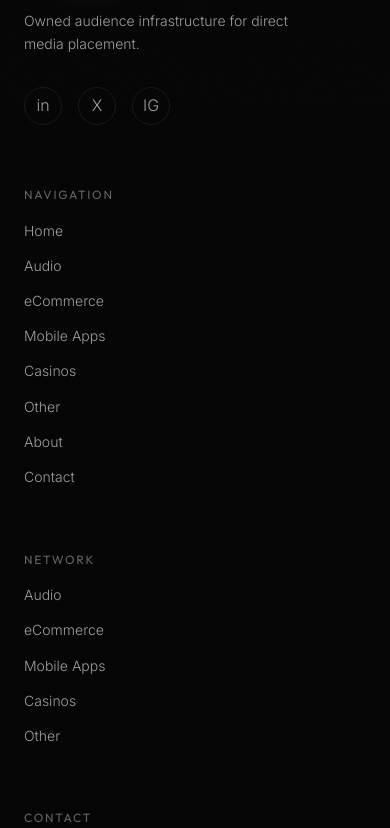
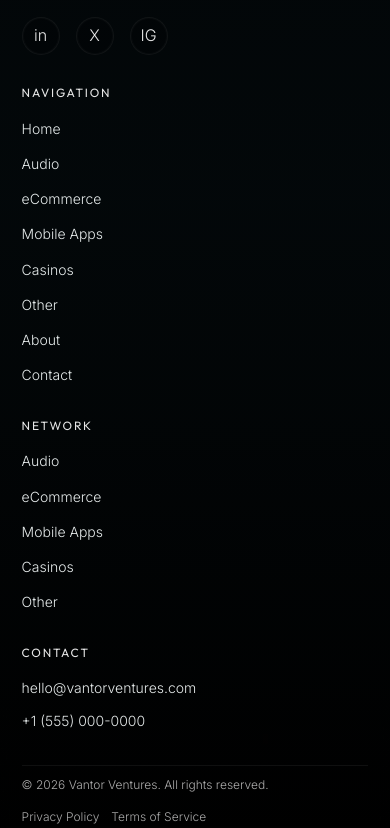
Before and after one commit to bimakrishnaproject/vantor, a Next.js app: page /case-studies/fashion-roas in a window 390 px wide. Shown: the part 2216-3044 px from the top of the page. Built offline with nearby package versions, Linux system fonts and the light colour scheme; no server answers.

Commit message:
refactor styles for improved responsiveness and visual consistency across components

```diff
--- a/src/components/homepage/ServicesSection.module.css
+++ b/src/components/homepage/ServicesSection.module.css
@@ -8,13 +8,17 @@
 
 /* Optional stadium light beams in the background */
 .section::before {
-  content: '';
+  content: "";
   position: absolute;
   top: -20%;
   left: 50%;
   width: 200%;
   height: 140%;
-  background: radial-gradient(ellipse at 50% 0%, rgba(0, 229, 255, 0.03) 0%, transparent 60%);
+  background: radial-gradient(
+    ellipse at 50% 0%,
+    rgba(0, 229, 255, 0.03) 0%,
+    transparent 60%
+  );
   transform: translateX(-50%);
   pointer-events: none;
   z-index: 0;
@@ -35,65 +39,24 @@
 
 .grid {
   display: grid;
-  grid-template-columns: 1fr;
+  grid-auto-flow: column;
+  grid-auto-columns: clamp(18rem, 24vw, 22rem);
   gap: var(--space-md);
   margin-top: var(--space-lg);
-}
-
-@media (min-width: 600px) {
-  .grid {
-    grid-template-columns: repeat(2, 1fr);
-  }
-}
-
-@media (min-width: 900px) {
-  .grid {
-    grid-template-columns: 2fr 1fr 1fr 1fr;
-    grid-template-rows: auto auto;
-    gap: 1.5rem;
-  }
-
-  .grid > *:nth-child(1) {
-    grid-row: 1 / span 2;
-  }
-
-  .grid > *:nth-child(2),
-  .grid > *:nth-child(3),
-  .grid > *:nth-child(4),
-  .grid > *:nth-child(5) {
-    grid-column: span 1;
-  }
-
-  .grid > *:nth-child(2) {
-    grid-column: 2 / span 2;
-  }
-}
-
-@media (max-width: 640px) {
-  .inner {
-    padding-inline: 0;
-  }
-
-  .heading {
-    padding-inline: var(--page-padding);
-  }
-
-  .grid {
-    grid-template-columns: none;
-    grid-auto-flow: column;
-    grid-auto-columns: minmax(82%, 82%);
-    gap: 1rem;
   overflow-x: auto;
+  overflow-y: hidden;
   overscroll-behavior-x: contain;
   scroll-snap-type: x mandatory;
   scroll-padding-inline: var(--page-padding);
-    padding: 1rem var(--page-padding) 2rem;
+  padding-bottom: var(--space-md);
+  align-items: stretch;
+  -webkit-overflow-scrolling: touch;
   scrollbar-width: thin;
   scrollbar-color: rgba(255, 255, 255, 0.18) transparent;
-    -webkit-overflow-scrolling: touch;
 }
 
 .grid > * {
+  height: 100%;
   scroll-snap-align: start;
 }
 
@@ -113,4 +76,19 @@
 .grid::-webkit-scrollbar-thumb:hover {
   background: rgba(255, 255, 255, 0.28);
 }
+
+@media (max-width: 640px) {
+  .inner {
+    padding-inline: 0;
   }
+
+  .heading {
+    padding-inline: var(--page-padding);
+  }
+
+  .grid {
+    grid-auto-columns: minmax(0, 82vw);
+    gap: 1rem;
+    padding: 1rem var(--page-padding) 2rem;
+  }
+}
--- a/src/components/layout/Footer.module.css
+++ b/src/components/layout/Footer.module.css
@@ -1,8 +1,12 @@
 .footer {
   width: 100%;
-  background: linear-gradient(to top, rgba(5, 5, 5, 0.96), rgba(5, 5, 5, 0.42));
-  border-top: 1px solid rgba(255, 255, 255, 0.05);
-  padding: var(--space-xl) 0 var(--space-md);
+  background: linear-gradient(180deg, rgba(2,6,8,0.98) 0%, rgba(3,8,10,0.94) 40%, rgba(0,0,0,0.88) 100%);
+  border-top: 1px solid rgba(0, 229, 255, 0.16);
+  padding: clamp(2rem, 5vh, 3.2rem) 0 clamp(1rem, 2.4vh, 1.4rem);
+  backdrop-filter: blur(8px);
+  -webkit-backdrop-filter: blur(8px);
+  box-shadow: 0 -18px 48px rgba(0,0,0,0.6);
+  z-index: 30;
   opacity: 1;
   transform: translateZ(0);
   backface-visibility: hidden;
@@ -15,7 +19,7 @@
 
 .inner {
   width: 100%;
-  max-width: var(--max-width);
+  max-width: 1080px;
   margin-inline: auto;
   padding-inline: var(--page-padding);
 }
@@ -23,8 +27,8 @@
 .top {
   display: grid;
   grid-template-columns: 1.5fr 1fr 1fr 1fr;
-  gap: var(--space-lg);
-  padding-bottom: var(--space-lg);
+  gap: var(--space-md);
+  padding-bottom: var(--space-md);
 }
 
 .colTitle {
@@ -32,7 +36,7 @@
   font-size: var(--text-caption);
   letter-spacing: 0.15em;
   text-transform: uppercase;
-  color: var(--text-muted);
+  color: rgba(255,255,255,0.9);
   margin-bottom: var(--space-sm);
 }
 
@@ -56,8 +60,8 @@
 
 .tagline {
   font-size: var(--text-body-sm);
-  color: var(--text-secondary);
-  margin: var(--space-sm) 0 var(--space-md);
+  color: rgba(245, 252, 255, 0.94);
+  margin: var(--space-sm) 0 var(--space-sm);
   max-width: 32ch;
 }
 
@@ -73,14 +77,22 @@
   width: 38px;
   height: 38px;
   border-radius: var(--radius-full);
-  border: 1px solid var(--border-subtle);
-  color: var(--text-secondary);
-  transition: color var(--transition-base), border-color var(--transition-base);
+  border: 1px solid rgba(255,255,255,0.06);
+  color: rgba(255,255,255,0.9);
+  background: rgba(0, 0, 0, 0.18);
+  box-shadow: inset 0 0 0 1px rgba(255, 255, 255, 0.02);
+  transition:
+    color var(--transition-base),
+    border-color var(--transition-base),
+    background var(--transition-base),
+    box-shadow var(--transition-base);
 }
 
 .socialLink:hover {
   color: var(--accent-primary);
-  border-color: var(--border-glow);
+  border-color: rgba(0, 229, 255, 0.42);
+  background: rgba(0, 229, 255, 0.08);
+  box-shadow: 0 8px 28px rgba(0, 229, 255, 0.08);
 }
 
 /* Link lists */
@@ -93,7 +105,7 @@
 
 .link {
   font-size: var(--text-body-sm);
-  color: var(--text-secondary);
+  color: rgba(250, 255, 255, 0.92);
   transition: color var(--transition-base);
 }
 
@@ -103,7 +115,7 @@
 
 .contactItem {
   font-size: var(--text-body-sm);
-  color: var(--text-secondary);
+  color: rgba(250, 255, 255, 0.9);
 }
 
 /* Bottom bar */
@@ -112,29 +124,29 @@
   align-items: center;
   justify-content: space-between;
   flex-wrap: wrap;
-  gap: var(--space-sm);
-  padding-top: var(--space-md);
-  border-top: 1px solid var(--border-subtle);
+  gap: 0.75rem;
+  padding-top: 0.6rem;
+  border-top: 1px solid rgba(255, 255, 255, 0.06);
 }
 
 .copyright {
   font-size: var(--text-caption);
-  color: var(--text-muted);
+  color: rgba(255,255,255,0.68);
 }
 
 .legal {
   display: flex;
-  gap: var(--space-md);
+  gap: 1rem;
 }
 
 .legalLink {
   font-size: var(--text-caption);
-  color: var(--text-muted);
+  color: rgba(255,255,255,0.66);
   transition: color var(--transition-base);
 }
 
 .legalLink:hover {
-  color: var(--text-secondary);
+  color: rgba(255,255,255,0.82);
 }
 
 @media (max-width: 900px) {
@@ -144,6 +156,10 @@
 }
 
 @media (max-width: 560px) {
+  .inner {
+    padding-inline: calc(var(--page-padding) * 0.9);
+  }
+
   .top {
     grid-template-columns: 1fr;
   }
@@ -151,6 +167,10 @@
   .bottom {
     flex-direction: column;
     align-items: flex-start;
+  }
+
+  .legal {
+    gap: 0.75rem;
   }
 }
 
--- a/src/components/verticals/VerticalCTA.module.css
+++ b/src/components/verticals/VerticalCTA.module.css
@@ -1,7 +1,7 @@
 .section {
   --cta-accent: var(--accent-primary);
   position: relative;
-  padding: var(--section-padding);
+  padding: clamp(3rem, 7vh, 5rem) 0;
   background: var(--bg-secondary);
   overflow: hidden;
   isolation: isolate;
@@ -20,22 +20,27 @@
 }
 
 .inner {
-  max-width: 720px;
+  max-width: 620px;
   margin-inline: auto;
   padding-inline: var(--page-padding);
   display: flex;
   flex-direction: column;
   align-items: center;
-  gap: var(--space-md);
+  gap: var(--space-sm);
   text-align: center;
 }
 
 .headline {
   font-family: var(--font-heading);
-  font-size: var(--text-h1);
+  font-size: clamp(2.4rem, 4vw, 3.7rem);
   font-weight: 300;
   line-height: 0.95;
-  background: linear-gradient(135deg, var(--cta-accent), color-mix(in srgb, var(--cta-accent) 50%, var(--accent-gold)));
+  max-width: 12ch;
+  background: linear-gradient(
+    135deg,
+    var(--cta-accent),
+    color-mix(in srgb, var(--cta-accent) 50%, var(--accent-gold))
+  );
   -webkit-background-clip: text;
   background-clip: text;
   -webkit-text-fill-color: transparent;
@@ -45,5 +50,25 @@
 .subtext {
   font-size: var(--text-body);
   color: var(--text-secondary);
-  max-width: 480px;
+  max-width: 38ch;
+  line-height: 1.5;
 }
+
+@media (max-width: 640px) {
+  .section {
+    padding: 3rem 0 4rem;
+  }
+
+  .inner {
+    gap: 0.9rem;
+  }
+
+  .headline {
+    max-width: 13ch;
+    font-size: clamp(2rem, 11vw, 3rem);
+  }
+
+  .subtext {
+    max-width: 34ch;
+  }
+}
```
Also changed, not shown: src/components/ui/ServiceCard.module.css (+23 -3 lines). Lines whose indentation alone changed are shown as unchanged.
